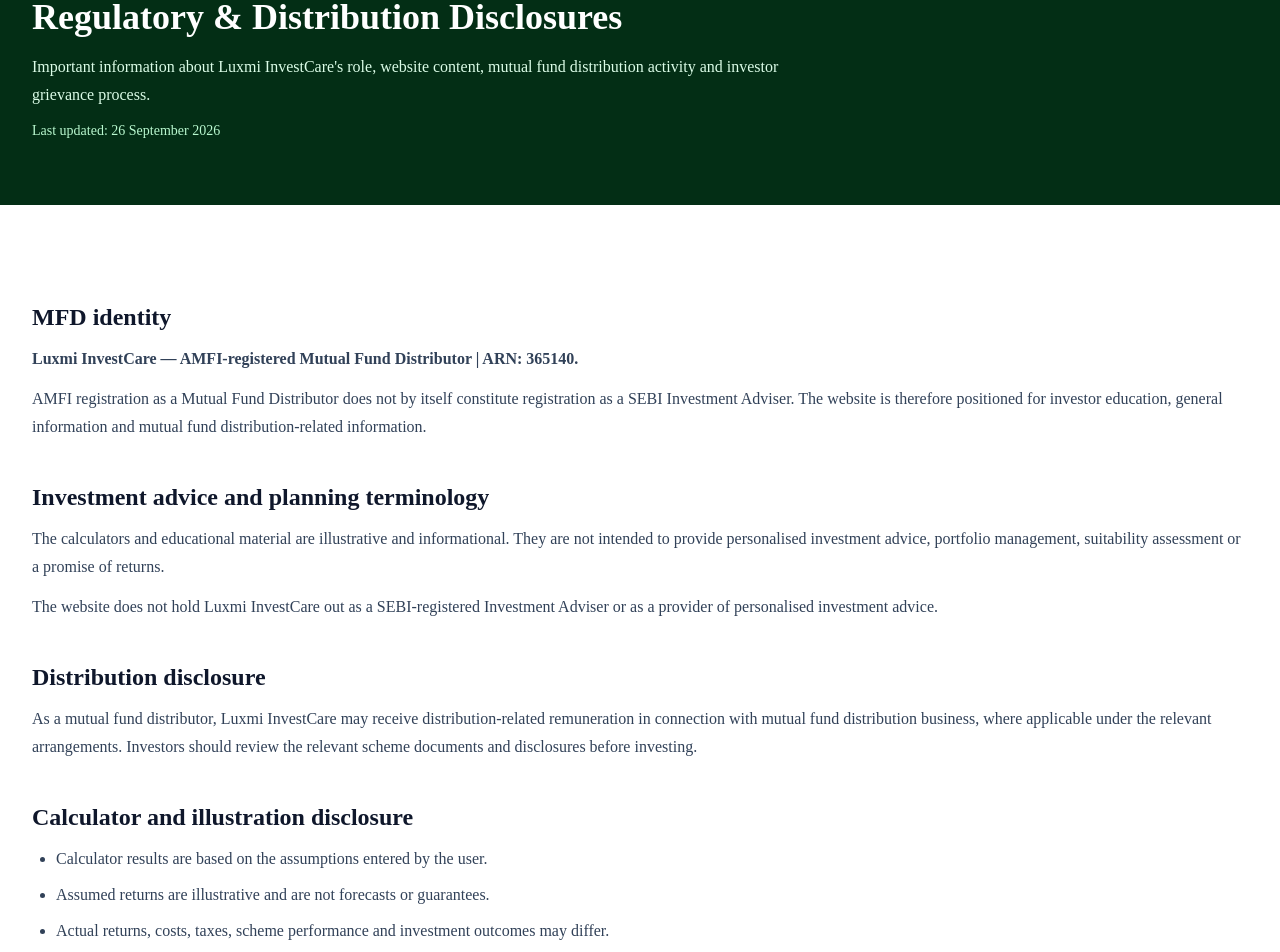
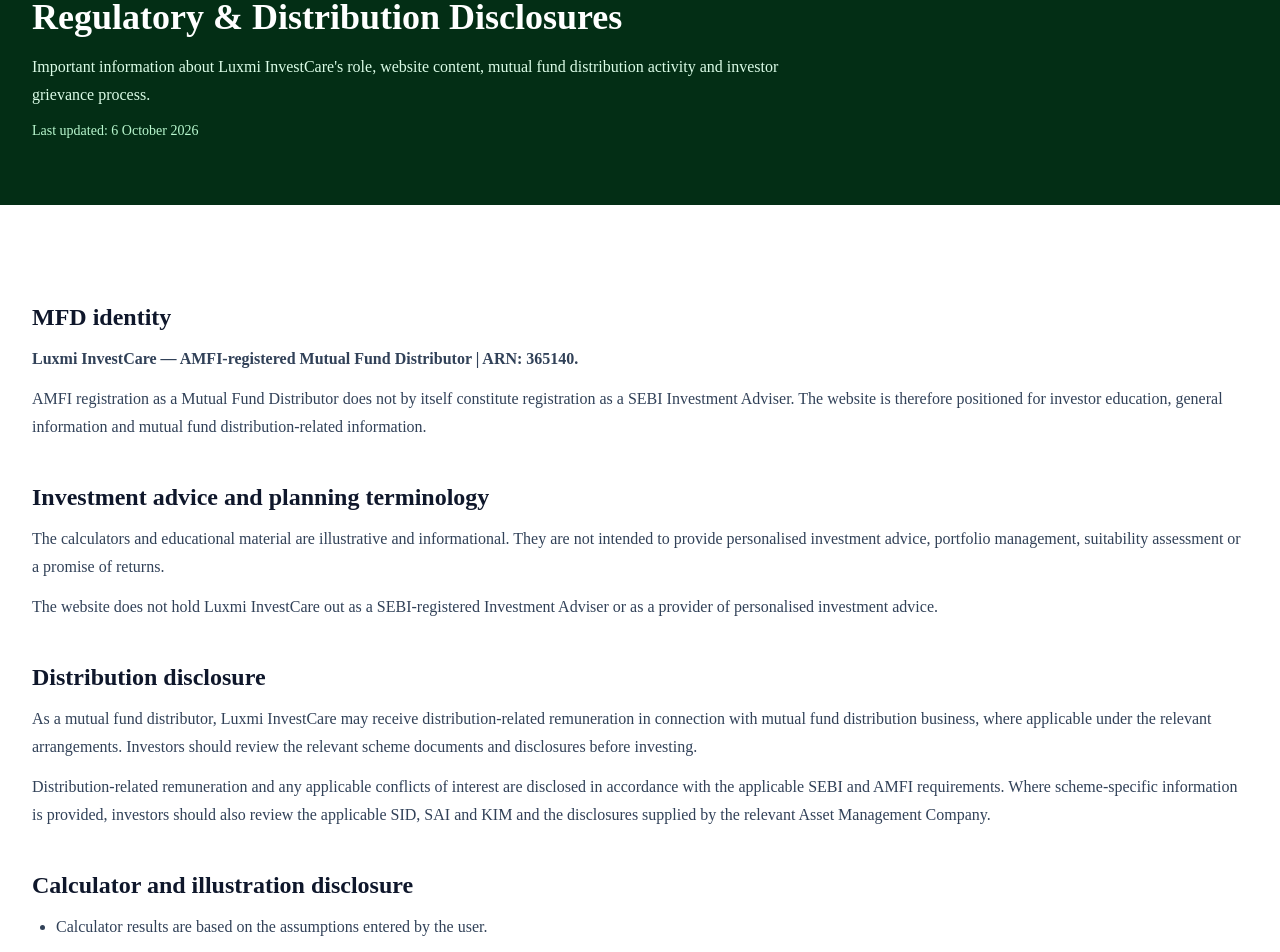
Before and after one commit to shivpawan007/LuxmiInvestCare, a Next.js app: page /disclosures in a window 1280 px wide. Shown: the part 180-1132 px from the top of the page. Built offline with nearby package versions, Linux system fonts and the light colour scheme.

Commit message:
fix: strengthen MFD conflict and scheme disclosure language

```diff
--- a/app/disclosures/page.tsx
+++ b/app/disclosures/page.tsx
@@ -24,7 +24,7 @@
                         investor grievance process.
                     </p>
                     <p className="mt-3 text-sm text-green-200">
-                        Last updated: 26 September 2026
+                        Last updated: 6 October 2026
                     </p>
                 </div>
             </section>
@@ -67,6 +67,13 @@
                                 distribution business, where applicable under the relevant
                                 arrangements. Investors should review the relevant scheme documents
                                 and disclosures before investing.
+                            </p>
+                            <p className="mt-3 leading-7">
+                                Distribution-related remuneration and any applicable conflicts of
+                                interest are disclosed in accordance with the applicable SEBI and
+                                AMFI requirements. Where scheme-specific information is provided,
+                                investors should also review the applicable SID, SAI and KIM and
+                                the disclosures supplied by the relevant Asset Management Company.
                             </p>
                         </section>
 
```
